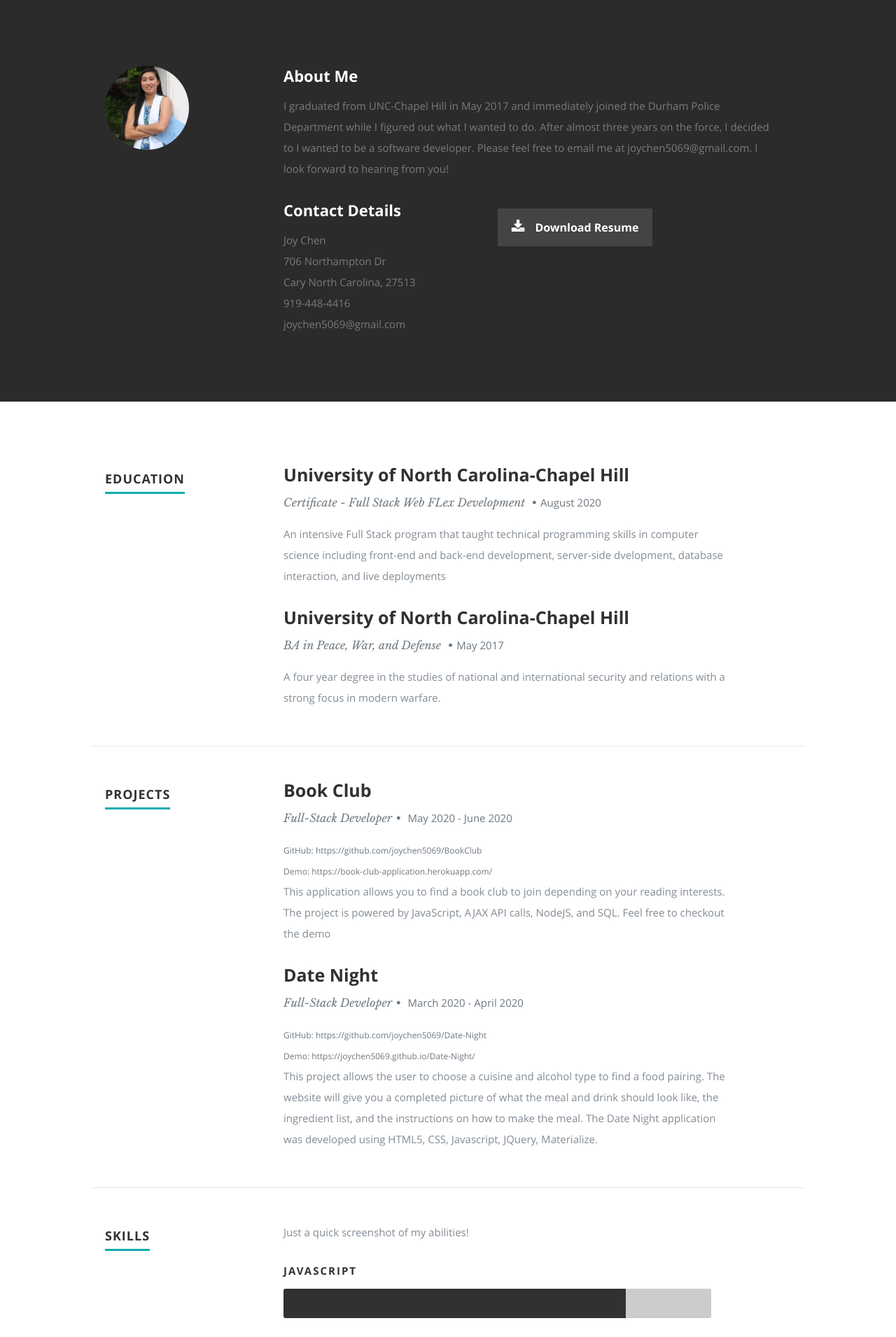
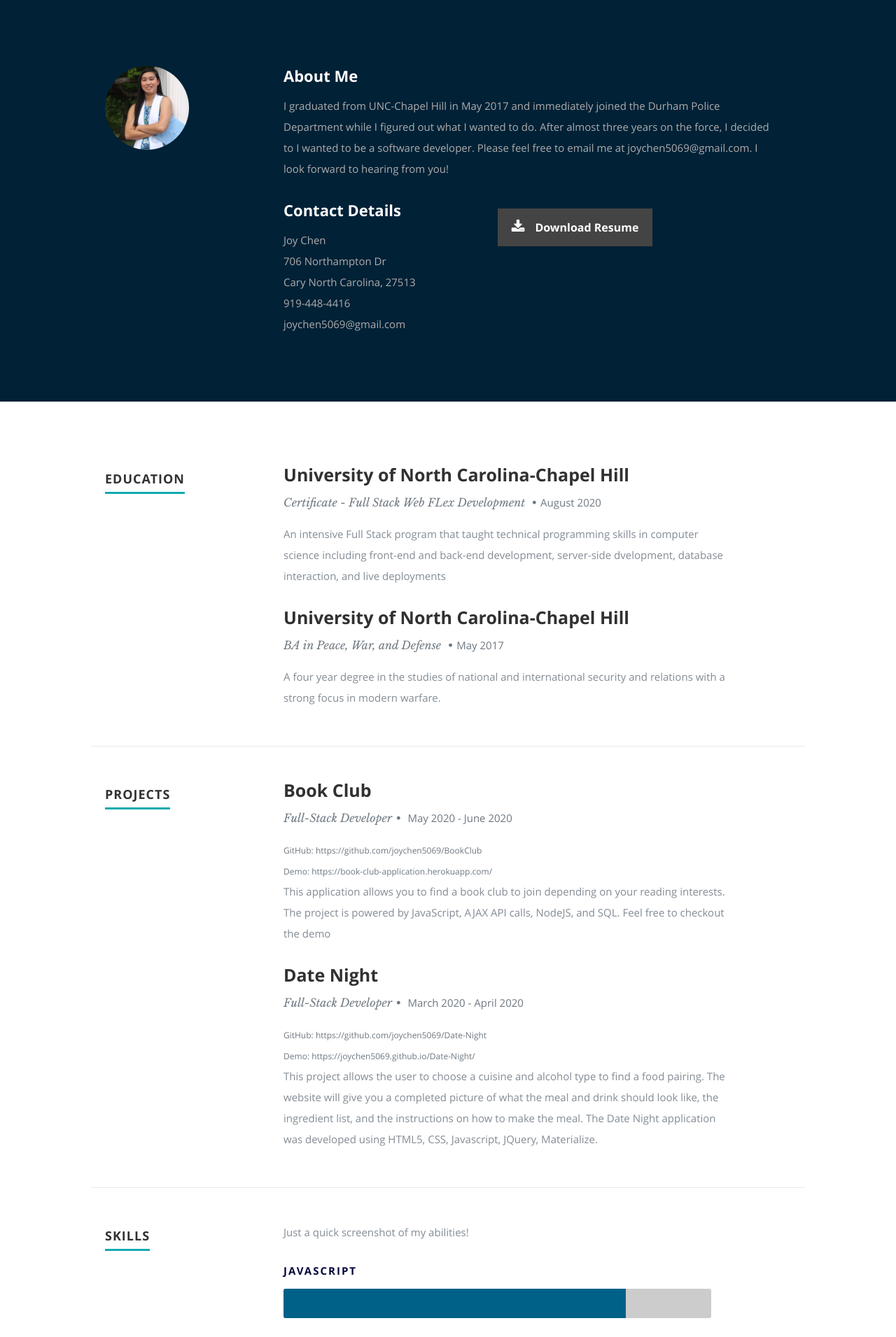
Before and after one commit to joychen5069/ReactPortfolio, a React (Create React App) app: page / in a window 1280 px wide. Shown: the part 802-2713 px from the top of the page at 70% size. Built offline with nearby package versions, Linux system fonts and the light colour scheme.

Commit message:
UPDATED COLORS

```diff
--- a/public/css/layout.css
+++ b/public/css/layout.css
@@ -55,7 +55,7 @@ header .banner {
    padding-bottom: 20px;
    padding-top: 20px;
    text-align: center;
-   background-color: #272626;
+   background-color: #002136;
 }
 
 header .banner-text { width: 100%; }
@@ -142,7 +142,7 @@ header .scrolldown a:hover { color: #11ABB0; }
    left: 0;
    top: 0;
 }
-.opaque { background-color: #333; }
+.opaque { background-color:#002136; }
 
 /* hide toggle button */
 #nav-wrap > a.mobile-btn { display: none; }
@@ -189,7 +189,7 @@ ul#nav li.current a { color: #F06000; }
 /* ------------------------------------------------------------------ */
 
 #about {
-   background: #2B2B2B;
+   background: #002136;
    padding-top: 96px;
    padding-bottom: 66px;
    overflow: hidden;
@@ -205,7 +205,7 @@ ul#nav li.current a { color: #F06000; }
 }
 #about p {
    line-height: 30px;
-   color: #7A7A7A;
+   color: #adadad;
 }
 #about .profile-pic {
    position: relative;
@@ -313,7 +313,7 @@ ul#nav li.current a { color: #F06000; }
 }
 .bars li em {
 	font: 15px 'opensans-bold', sans-serif;
-   color: #313131;
+   color: #00063d;
 	text-transform: uppercase;
    letter-spacing: 2px;
 	font-weight: normal;
@@ -327,7 +327,7 @@ ul#nav li.current a { color: #F06000; }
 
    margin: 0;
    padding-right: 24px;
-  	background: #313131;
+  	background: #006188;
    display: inline-block;
   	height: 42px;
    line-height: 42px;
@@ -426,7 +426,7 @@ ul#nav li.current a { color: #F06000; }
 /* ------------------------------------------------------------------ */
 
 #portfolio {
-   background: #313131;
+   background: #002944;
    padding-top: 90px;
    padding-bottom: 60px;
 }
@@ -803,10 +803,10 @@ call-to-action .button {
 /* ------------------------------------------------------------------ */
 
 #contact {
-   background: #191919;
+   background: #002136;
    padding-top: 96px;
    padding-bottom: 102px;
-   color: #636363;
+   color: #a9bcf0;
 }
 #contact .section-head { margin-bottom: 42px; }
 
@@ -859,7 +859,7 @@ call-to-action .button {
 #contact select {
    padding: 18px 20px;
 	color: #eee;
-	background: #373233;
+	background: #5eccff;
 	margin-bottom: 42px;
 	border: 0;
 	outline: none;
--- a/src/Components/Contact.js
+++ b/src/Components/Contact.js
@@ -83,6 +83,7 @@ class Contact extends Component {
 						   {name}<br />
 						   {street} <br />
 						   {city}, {state} {zip}<br />
+                     {email}<br />
 						   <span>{phone}</span>
 					   </p>
 				   </div>
```
